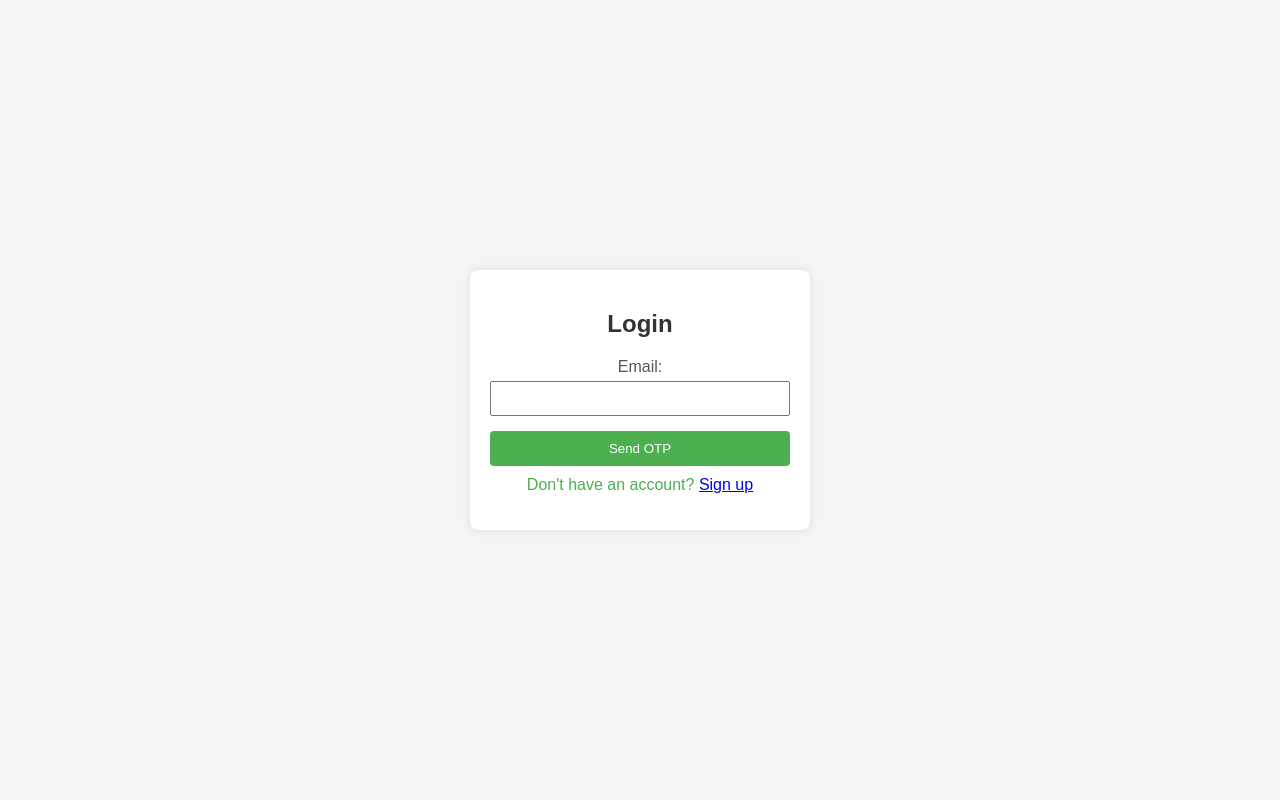
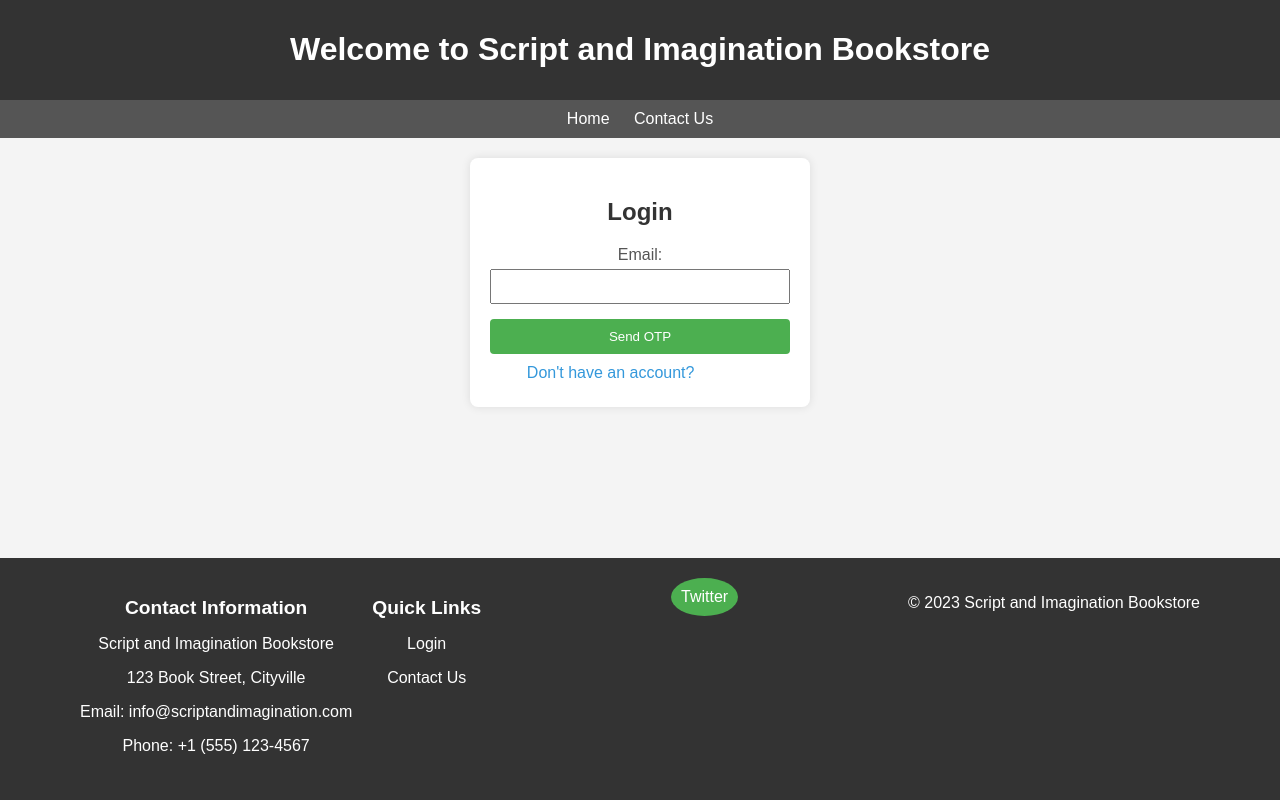
Before and after one commit to tharuntrv/untecommerce, a plain HTML site: page login.html in a window 1280 px wide. Drawn offline with Linux system fonts and the light colour scheme.

Commit message:
Update login.html

```diff
--- a/login.html
+++ b/login.html
@@ -5,15 +5,36 @@
     <meta name="viewport" content="width=device-width, initial-scale=1.0">
     <title>Login</title>
     <style>
-        body {
+         body {
             font-family: Arial, sans-serif;
             background-color: #f4f4f4;
             margin: 0;
             padding: 0;
             display: flex;
-            justify-content: center;
+            flex-direction: column;
             align-items: center;
-            height: 100vh;
+            min-height: 100vh;
+        }
+
+        header {
+            background-color: #333;
+            color: #fff;
+            padding: 10px;
+            text-align: center;
+            width: 100%;
+        }
+
+        nav {
+            background-color: #555;
+            padding: 10px;
+            width: 100%;
+            text-align: center;
+        }
+
+        nav a {
+            color: #fff;
+            text-decoration: none;
+            margin: 0 10px;
         }
 
         .login-container {
@@ -23,6 +44,7 @@
             padding: 20px;
             width: 300px;
             text-align: center;
+            margin-top: 20px;
         }
 
         h2 {
@@ -56,9 +78,44 @@
             background-color: #45a049;
         }
 
+        .login-link {
+            margin-top: 10px;
+            color: #4caf50;
+            text-decoration: none;
+            display: inline-block;
+        }
+
+        .login-link:hover {
+            text-decoration: underline;
+        }
+
+        .footing {
+            background-color: #333;
+            color: #fff;
+            padding: 20px;
+            text-align: center;
+            margin-top: auto;
+            width: 100%;
+        }
+
+        .footer-section {
+            display: flex;
+            justify-content: space-around;
+        }
+
+        .social-icons a {
+            color: #fff;
+            text-decoration: none;
+            margin: 0 10px;
+        }
+
+        button:hover {
+            background-color: #2980b9; /* Darker blue color on hover */
+        }
+
         .signup-link {
             margin-top: 10px;
-            color: #4caf50;
+            color: #3498db; /* Blue color */
             text-decoration: none;
             display: inline-block;
         }
@@ -66,9 +123,93 @@
         .signup-link:hover {
             text-decoration: underline;
         }
+
+        /* Stylish Footer */
+        footer {
+            background-color: #333;
+            color: #fff;
+            padding: 20px;
+            text-align: center;
+            position: fixed;
+            bottom: 0;
+            width: 100%;
+        }
+
+        .footing {
+            display: flex;
+            justify-content: space-around;
+            flex-wrap: wrap;
+        }
+
+        .footer-section {
+            margin-bottom: 20px;
+        }
+
+        .footer-section div {
+            margin-right: 20px;
+        }
+
+        h3 {
+            font-size: 1.2em;
+            margin-bottom: 10px;
+        }
+
+        p {
+            margin-bottom: 5px;
+        }
+
+        a {
+            color: #fff;
+            text-decoration: none;
+        }
+
+        a:hover {
+            text-decoration: underline;
+        }
+
+        .social-icons a {
+            display: inline-block;
+            background-color: #4caf50;
+            color: #fff;
+            padding: 10px;
+            border-radius: 50%;
+            margin-right: 10px;
+        }
+
+        .social-icons a:hover {
+            background-color: #45a049;
+        }
+
+        .contact-form {
+            display: none;
+            margin-top: 20px;
+        }
+
+        .contact-form label {
+            display: block;
+            margin: 10px 0 5px;
+            color: #555;
+        }
+
+        .contact-form input,
+        .contact-form textarea,
+        .contact-form button {
+            width: 100%;
+            padding: 8px;
+            margin-bottom: 15px;
+            box-sizing: border-box;
+        }
     </style>
 </head>
 <body>
+
+<header>
+    <h1>Welcome to Script and Imagination Bookstore</h1>
+</header>
+<nav>
+    <a href="index.html">Home</a>
+    <a href="contact_us.html">Contact Us</a>
+</nav>
     <div class="login-container">
         <h2>Login</h2>
         <form action="/login" method="post">
@@ -79,5 +220,41 @@
         </form>
         <p class="signup-link">Don't have an account? <a href="/register">Sign up</a></p>
     </div>
+
+    <!-- Placeholder for contact form -->
+    <div class="contact-form">
+        <label for="name">Name:</label>
+        <input type="text" id="name" name="name" required>
+
+        <label for="message">Message:</label>
+        <textarea id="message" name="message" required></textarea>
+
+        <button type="submit">Submit</button>
+    </div>
+
+    <!-- Stylish Footer -->
+    <footer class="footing">
+        <div class="footer-section">
+            <div>
+                <h3>Contact Information</h3>
+                <p>Script and Imagination Bookstore</p>
+                <p>123 Book Street, Cityville</p>
+                <p>Email: info@scriptandimagination.com</p>
+                <p>Phone: +1 (555) 123-4567</p>
+            </div>
+
+            <div>
+                <h3>Quick Links</h3>
+                <p><a href="login.html">Login</a></p>
+                <p><a href="contact_us.html">Contact Us</a></p>
+            </div>
+        </div>
+
+        <div class="social-icons">
+            <a href="https://x.com/TARUNREDDYBOKKA?t=JXyT7GcvVNqYJCFXdiP4hg&s=09" target="_blank">Twitter</a>
+        </div>
+
+        <p>&copy; 2023 Script and Imagination Bookstore</p>
+    </footer>
 </body>
 </html>
```
